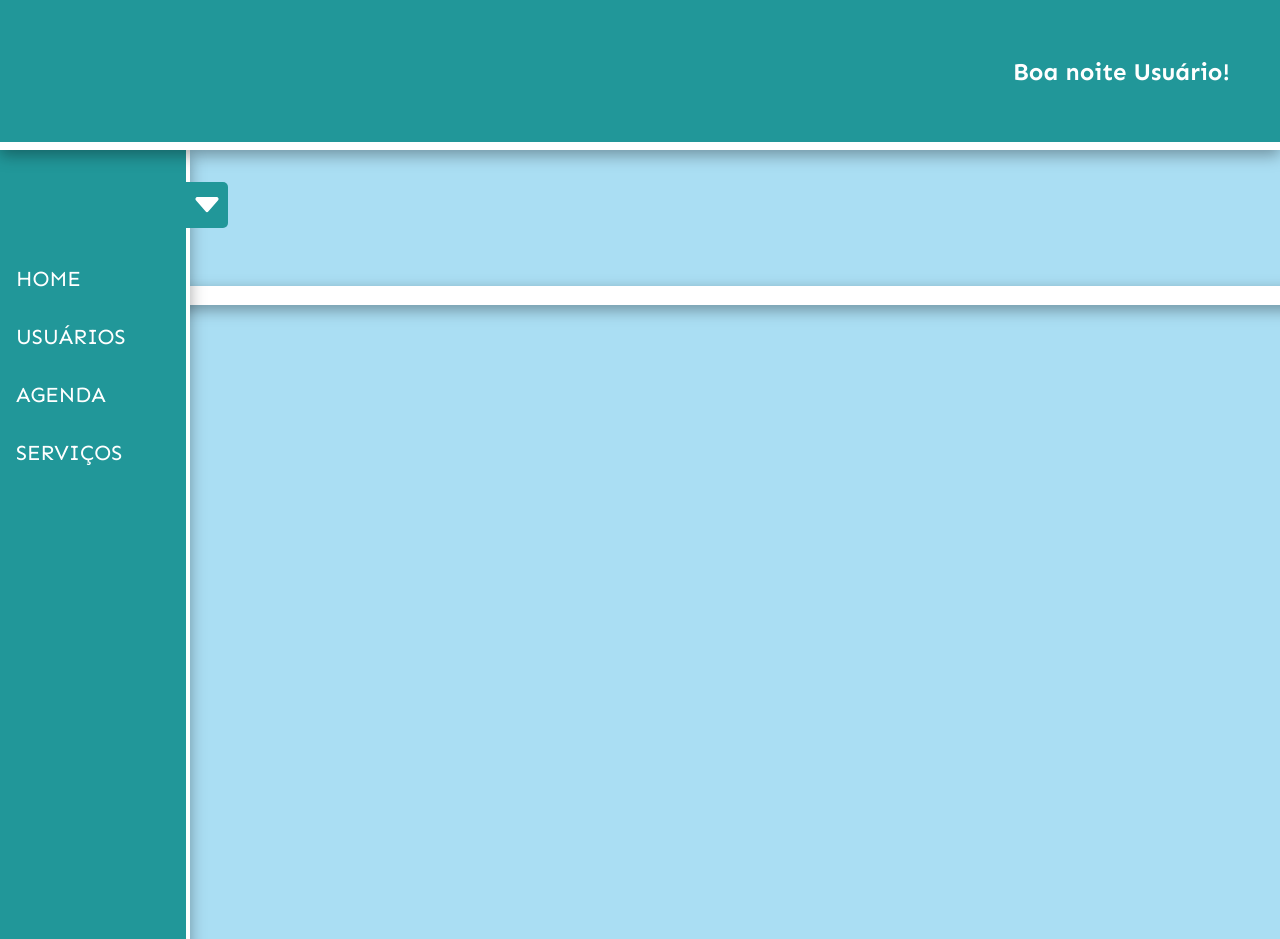
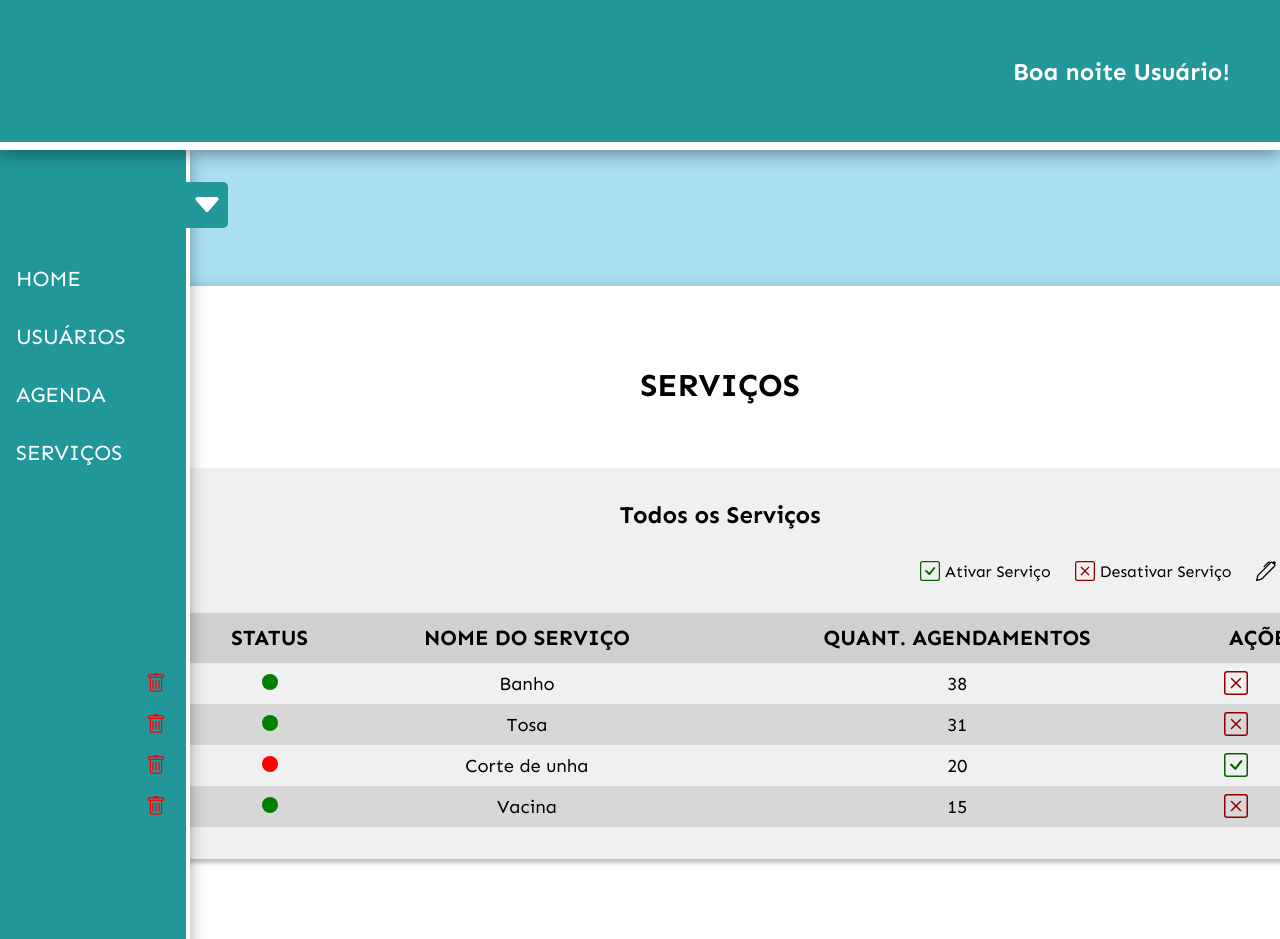
Before and after one commit to pedroairton/sistema-petshop, an Angular app: page /servicos in a window 1280 px wide. Shown: the top 939 px of the page. Before the commit the page ends 800 px from the top, so only its background shows below. Built offline with nearby package versions, Linux system fonts and the light colour scheme.

Commit message:
Página de serviços adicionada

```diff
--- a/src/app/pages/servicos/servicos.component.html
+++ b/src/app/pages/servicos/servicos.component.html
@@ -1 +1,167 @@
-<p>servicos works!</p>
+<div class="page-servicos">
+  <h1>SERVIÇOS</h1>
+  <div class="content-servicos">
+    <div class="table-agendamentos">
+      <h2>Todos os Serviços</h2>
+      <div class="guia">
+        <div class="item">
+          <svg
+            xmlns="http://www.w3.org/2000/svg"
+            width="20"
+            height="20"
+            fill="darkgreen"
+            class="bi bi-check-square"
+            viewBox="0 0 16 16"
+          >
+            <path
+              d="M14 1a1 1 0 0 1 1 1v12a1 1 0 0 1-1 1H2a1 1 0 0 1-1-1V2a1 1 0 0 1 1-1zM2 0a2 2 0 0 0-2 2v12a2 2 0 0 0 2 2h12a2 2 0 0 0 2-2V2a2 2 0 0 0-2-2z"
+            />
+            <path
+              d="M10.97 4.97a.75.75 0 0 1 1.071 1.05l-3.992 4.99a.75.75 0 0 1-1.08.02L4.324 8.384a.75.75 0 1 1 1.06-1.06l2.094 2.093 3.473-4.425z"
+            />
+          </svg>
+          <span>Ativar Serviço</span>
+        </div>
+        <div class="item">
+          <svg
+            xmlns="http://www.w3.org/2000/svg"
+            width="20"
+            height="20"
+            fill="darkred"
+            class="bi bi-x-square"
+            viewBox="0 0 16 16"
+          >
+            <path
+              d="M14 1a1 1 0 0 1 1 1v12a1 1 0 0 1-1 1H2a1 1 0 0 1-1-1V2a1 1 0 0 1 1-1zM2 0a2 2 0 0 0-2 2v12a2 2 0 0 0 2 2h12a2 2 0 0 0 2-2V2a2 2 0 0 0-2-2z"
+            />
+            <path
+              d="M4.646 4.646a.5.5 0 0 1 .708 0L8 7.293l2.646-2.647a.5.5 0 0 1 .708.708L8.707 8l2.647 2.646a.5.5 0 0 1-.708.708L8 8.707l-2.646 2.647a.5.5 0 0 1-.708-.708L7.293 8 4.646 5.354a.5.5 0 0 1 0-.708"
+            />
+          </svg>
+          <span>Desativar Serviço</span>
+        </div>
+        <div class="item">
+          <svg
+            xmlns="http://www.w3.org/2000/svg"
+            width="20"
+            height="20"
+            fill="#000"
+            class="bi bi-pen"
+            viewBox="0 0 16 16"
+          >
+            <path
+              d="m13.498.795.149-.149a1.207 1.207 0 1 1 1.707 1.708l-.149.148a1.5 1.5 0 0 1-.059 2.059L4.854 14.854a.5.5 0 0 1-.233.131l-4 1a.5.5 0 0 1-.606-.606l1-4a.5.5 0 0 1 .131-.232l9.642-9.642a.5.5 0 0 0-.642.056L6.854 4.854a.5.5 0 1 1-.708-.708L9.44.854A1.5 1.5 0 0 1 11.5.796a1.5 1.5 0 0 1 1.998-.001m-.644.766a.5.5 0 0 0-.707 0L1.95 11.756l-.764 3.057 3.057-.764L14.44 3.854a.5.5 0 0 0 0-.708z"
+            />
+          </svg>
+          <span>Editar</span>
+        </div>
+      </div>
+      <table>
+        <thead>
+          <tr>
+            <th>Del.</th>
+            <th>Status</th>
+            <th>Nome do Serviço</th>
+            <th>Quant. Agendamentos</th>
+            <th>Ações</th>
+          </tr>
+        </thead>
+        <tbody>
+          @for (item of servicosTotal; track item) {
+          <tr>
+            <td>
+              <svg
+                style="translate: 0 2px"
+                xmlns="http://www.w3.org/2000/svg"
+                width="20"
+                height="20"
+                fill="red"
+                class="bi bi-trash"
+                viewBox="0 0 16 16"
+              >
+                <path
+                  d="M5.5 5.5A.5.5 0 0 1 6 6v6a.5.5 0 0 1-1 0V6a.5.5 0 0 1 .5-.5m2.5 0a.5.5 0 0 1 .5.5v6a.5.5 0 0 1-1 0V6a.5.5 0 0 1 .5-.5m3 .5a.5.5 0 0 0-1 0v6a.5.5 0 0 0 1 0z"
+                />
+                <path
+                  d="M14.5 3a1 1 0 0 1-1 1H13v9a2 2 0 0 1-2 2H5a2 2 0 0 1-2-2V4h-.5a1 1 0 0 1-1-1V2a1 1 0 0 1 1-1H6a1 1 0 0 1 1-1h2a1 1 0 0 1 1 1h3.5a1 1 0 0 1 1 1zM4.118 4 4 4.059V13a1 1 0 0 0 1 1h6a1 1 0 0 0 1-1V4.059L11.882 4zM2.5 3h11V2h-11z"
+                />
+              </svg>
+            </td>
+            <td>
+              <svg
+                xmlns="http://www.w3.org/2000/svg"
+                width="16"
+                height="16"
+                [attr.fill]="
+                  item.status === 'Pendente'
+                    ? 'gold'
+                    : item.status === 'Ativo'
+                    ? 'green'
+                    : item.status === 'Inativo'
+                    ? 'red'
+                    : 'gray'
+                "
+                class="bi bi-circle-fill"
+                viewBox="0 0 16 16"
+              >
+                <circle cx="8" cy="8" r="8" />
+              </svg>
+            </td>
+            <td>{{ item.servico }}</td>
+            <td>{{ item.total }}</td>
+            <td style="display: flex; justify-content: space-evenly; gap: 8px">
+              <!-- ativar/inativar -->
+              @if (item.status !== 'Ativo') {
+              <svg
+                xmlns="http://www.w3.org/2000/svg"
+                width="24"
+                height="24"
+                fill="darkgreen"
+                class="bi bi-check-square"
+                viewBox="0 0 16 16"
+              >
+                <path
+                  d="M14 1a1 1 0 0 1 1 1v12a1 1 0 0 1-1 1H2a1 1 0 0 1-1-1V2a1 1 0 0 1 1-1zM2 0a2 2 0 0 0-2 2v12a2 2 0 0 0 2 2h12a2 2 0 0 0 2-2V2a2 2 0 0 0-2-2z"
+                />
+                <path
+                  d="M10.97 4.97a.75.75 0 0 1 1.071 1.05l-3.992 4.99a.75.75 0 0 1-1.08.02L4.324 8.384a.75.75 0 1 1 1.06-1.06l2.094 2.093 3.473-4.425z"
+                />
+              </svg>
+              } @else {
+              <svg
+                xmlns="http://www.w3.org/2000/svg"
+                width="24"
+                height="24"
+                fill="darkred"
+                class="bi bi-x-square"
+                viewBox="0 0 16 16"
+              >
+                <path
+                  d="M14 1a1 1 0 0 1 1 1v12a1 1 0 0 1-1 1H2a1 1 0 0 1-1-1V2a1 1 0 0 1 1-1zM2 0a2 2 0 0 0-2 2v12a2 2 0 0 0 2 2h12a2 2 0 0 0 2-2V2a2 2 0 0 0-2-2z"
+                />
+                <path
+                  d="M4.646 4.646a.5.5 0 0 1 .708 0L8 7.293l2.646-2.647a.5.5 0 0 1 .708.708L8.707 8l2.647 2.646a.5.5 0 0 1-.708.708L8 8.707l-2.646 2.647a.5.5 0 0 1-.708-.708L7.293 8 4.646 5.354a.5.5 0 0 1 0-.708"
+                />
+              </svg>
+              }
+              <!-- editar -->
+              <svg
+                xmlns="http://www.w3.org/2000/svg"
+                width="24"
+                height="24"
+                fill="#000"
+                class="bi bi-pen"
+                viewBox="0 0 16 16"
+              >
+                <path
+                  d="m13.498.795.149-.149a1.207 1.207 0 1 1 1.707 1.708l-.149.148a1.5 1.5 0 0 1-.059 2.059L4.854 14.854a.5.5 0 0 1-.233.131l-4 1a.5.5 0 0 1-.606-.606l1-4a.5.5 0 0 1 .131-.232l9.642-9.642a.5.5 0 0 0-.642.056L6.854 4.854a.5.5 0 1 1-.708-.708L9.44.854A1.5 1.5 0 0 1 11.5.796a1.5 1.5 0 0 1 1.998-.001m-.644.766a.5.5 0 0 0-.707 0L1.95 11.756l-.764 3.057 3.057-.764L14.44 3.854a.5.5 0 0 0 0-.708z"
+                />
+              </svg>
+            </td>
+          </tr>
+          }
+        </tbody>
+      </table>
+    </div>
+  </div>
+</div>
--- a/src/app/pages/servicos/servicos.component.scss
+++ b/src/app/pages/servicos/servicos.component.scss
@@ -0,0 +1,93 @@
+.page-servicos {
+  padding: 80px;
+  .content-servicos {
+    border-radius: 15px;
+    // background-color: #f0f0f0;
+    // box-shadow: 0px 4px 4px rgba(0, 0, 0, 0.25);
+    margin-top: 2rem;
+    display: grid;
+    grid-template-columns: repeat(3,1fr);
+    gap: 2rem;
+    .card {
+      border-radius: 15px;
+      background-color: #f0f0f0;
+      padding: 1.5rem 2rem;
+      box-shadow: 0px 4px 4px rgba(0, 0, 0, 0.25);
+      h2 {
+        text-align: center;
+      }
+    }
+    .servicos{
+      .servicos-content {
+        display: flex;
+        flex-direction: column;
+        gap: 1rem;
+        .servico {
+          display: flex;
+          justify-content: space-between;
+          h3 {
+            font-size: 1.25rem;
+            font-weight: 500;
+          }
+        }
+      }
+    }
+    .table-agendamentos{
+      grid-column: 1/4;
+      display: flex;
+      flex-direction: column;
+      align-items: center;
+      gap: 2rem;
+      padding: 2rem;
+      border-radius: 15px;
+      background-color: #f0f0f0;
+      box-shadow: 0px 4px 4px rgba(0, 0, 0, 0.25);
+      margin-top: 2rem;
+      .guia{
+        display: flex;
+        align-items: center;
+        align-self: flex-end;
+        gap: 1.5rem;
+        // margin-bottom: 1rem;
+        .item{
+          display: flex;
+          align-items: center;
+          gap: 5px;
+        }
+      }
+      table {
+        width: 100%;
+        thead {
+          tr {
+            background-color: #d0d0d0;
+            th {
+              font-size: 1.35rem;
+              padding: 12px 0;
+              text-transform: uppercase;
+            }
+          }
+        }
+        tbody {
+          tr {
+            td {
+              font-size: 1.15rem;
+              padding: 8px 0;
+              text-align: center;
+              svg{
+                cursor: pointer;
+                transition: .3s;
+                &:hover{
+                  scale: 1.1;
+                }
+              }
+            }
+            background-color: #f0f0f0;
+            &:nth-child(even) {
+              background-color: #d7d7d7;
+            }
+          }
+        }
+      }
+    }
+  }
+}
--- a/src/app/pages/servicos/servicos.component.ts
+++ b/src/app/pages/servicos/servicos.component.ts
@@ -7,5 +7,30 @@ import { Component } from '@angular/core';
   styleUrl: './servicos.component.scss'
 })
 export class ServicosComponent {
-
+public servicosTotal: {
+    servico: string;
+    total: number;
+    status: string
+  }[] = [
+    {
+      servico: 'Banho',
+      total: 38,
+      status: 'Ativo'
+    },
+    {
+      servico: 'Tosa',
+      total: 31,
+      status: 'Ativo'
+    },
+    {
+      servico: 'Corte de unha',
+      total: 20,
+      status: 'Inativo'
+    },
+    {
+      servico: 'Vacina',
+      total: 15,
+      status: 'Ativo'
+    },
+  ];
 }
```
